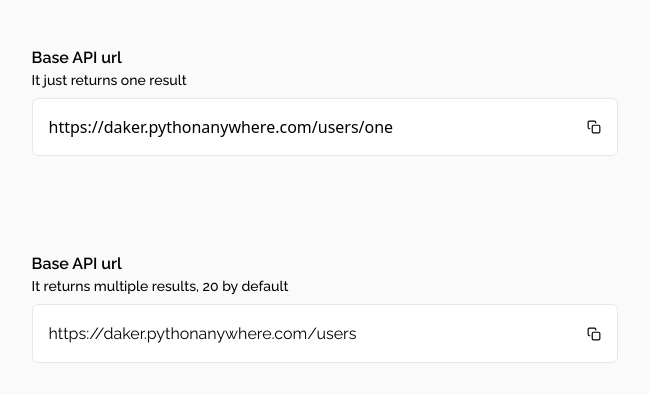
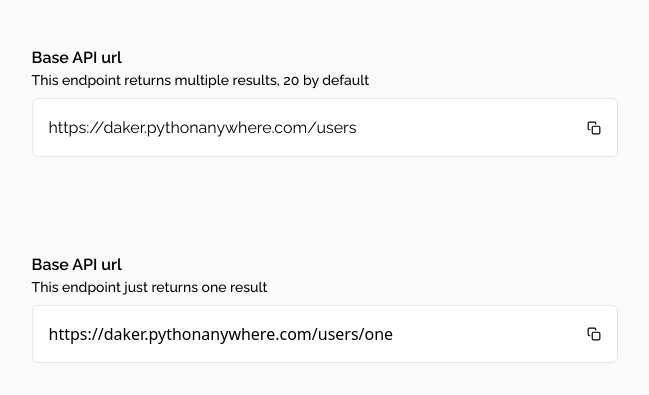
Before and after one commit to albedim/daker-web, a React (Create React App) app: page / in a window 1280 px wide. Shown: the part 238-633 px from the top of the page, without its empty margins (315-964 px from the left). Built offline with nearby package versions, Linux system fonts and the light colour scheme; no server answers.

Commit message:
[improvement] - fix

```diff
--- a/src/components/Explainer/index.tsx
+++ b/src/components/Explainer/index.tsx
@@ -45,7 +45,7 @@ const Explainer: React.FC<ExplainerProps> = ( props ) => {
 						{copied ? (
 							<MdDone size={14}/>
 						):(
-							<button onClick={handleCopy}>
+							<button className="transition-all  hover:text-[orange]" onClick={handleCopy}>
 								<FiCopy size={14}/>
 							</button>
 						)}
--- a/src/pages/homepage/index.tsx
+++ b/src/pages/homepage/index.tsx
@@ -54,8 +54,13 @@ const HomePage = () => {
     const newOptions: any = { ...options }
     newOptions[e.target.name] = e.target.value
     setOptions(newOptions)
-    setFinalUrl(BASE_URL + "?" + e.target.name + "=" + e.target.value)
-    assignData(BASE_URL + "?" + e.target.name + "=" + e.target.value)
+    if (e.target.value == "") {
+      setFinalUrl(BASE_URL)
+      assignData(BASE_URL)
+    } else {
+      setFinalUrl(BASE_URL + "?" + e.target.name + "=" + e.target.value)
+      assignData(BASE_URL + "?" + e.target.name + "=" + e.target.value)
+    }
   }
 
   return (
@@ -92,16 +97,16 @@ const HomePage = () => {
             </div>
             <div className="h-16"></div>
             <Explainer
-              description="It just returns one result"
+              description="This endpoint returns multiple results, 20 by default"
               showDescription
-              value={ <a href={BASE_URL} className="ont-[Raleway]">{BASE_URL}</a> }
+              value={ <a target="__blank" href={BASE_URL.replace("/one", "")} className="font-[Raleway]">{BASE_URL.replace("/one", "")}</a> }
               title="Base API url"
             />
             <div className="h-24" ></div>
             <Explainer
-              description="It returns multiple results, 20 by default"
+              description="This endpoint just returns one result"
               showDescription
-              value={ <a href={BASE_URL.replace("/one", "")} className="font-[Raleway]">{BASE_URL.replace("/one", "")}</a> }
+              value={ <a target="__blank" href={BASE_URL} className="ont-[Raleway]">{BASE_URL}</a> }
               title="Base API url"
             />
             <div className="h-24" ></div>
@@ -124,7 +129,7 @@ const HomePage = () => {
                     ))}
                   </Select>
                 }
-                value={ <a href={finalUrl} className="font-[Raleway]">{finalUrl}</a> }
+                value={ <a target="__blank" href={finalUrl} className="font-[Raleway]">{finalUrl}</a> }
                 title="Nationality filter"
               />
               <div className="h-8"></div>
@@ -162,7 +167,7 @@ const HomePage = () => {
                     ))}
                   </Select>
                 }
-                value={ <a href={finalUrl} className="font-[Raleway]">{finalUrl}</a> }
+                value={ <a target="__blank" href={finalUrl} className="font-[Raleway]">{finalUrl}</a> }
                 title="Age filter"
               />
               <div className="h-8"></div>
@@ -214,7 +219,7 @@ const HomePage = () => {
                     </Select>
                   </div>
                 }
-                value={ <a href={finalUrl} className="font-[Raleway]">{finalUrl}</a> }
+                value={ <a target="__blank" href={finalUrl} className="font-[Raleway]">{finalUrl}</a> }
                 title="Age filter"
               />
               <div className="h-8"></div>
@@ -253,7 +258,7 @@ const HomePage = () => {
                     <option value="female">Female</option>
                   </Select>
                 }
-                value={ <a href={finalUrl} className="font-[Raleway]">{finalUrl}</a> }
+                value={ <a target="__blank" href={finalUrl} className="font-[Raleway]">{finalUrl}</a> }
                 title="Sex filter"
               />
               <div className="h-8"></div>
@@ -275,7 +280,7 @@ const HomePage = () => {
             <Explainer
               showDescription
               description="N is the number of results you are going to see, it is set to 20 by default<br/>and its max value is 50"
-              value={ <a href={BASE_URL.replace("/one", "?n=45")} className="font-[Raleway]">{BASE_URL.replace("/one", "?n=45")}</a> }
+              value={ <a target="__blank" href={BASE_URL.replace("/one", "?n=45")} className="font-[Raleway]">{BASE_URL.replace("/one", "?n=45")}</a> }
               title={"Limit the results"}
             />
           </div>
```
